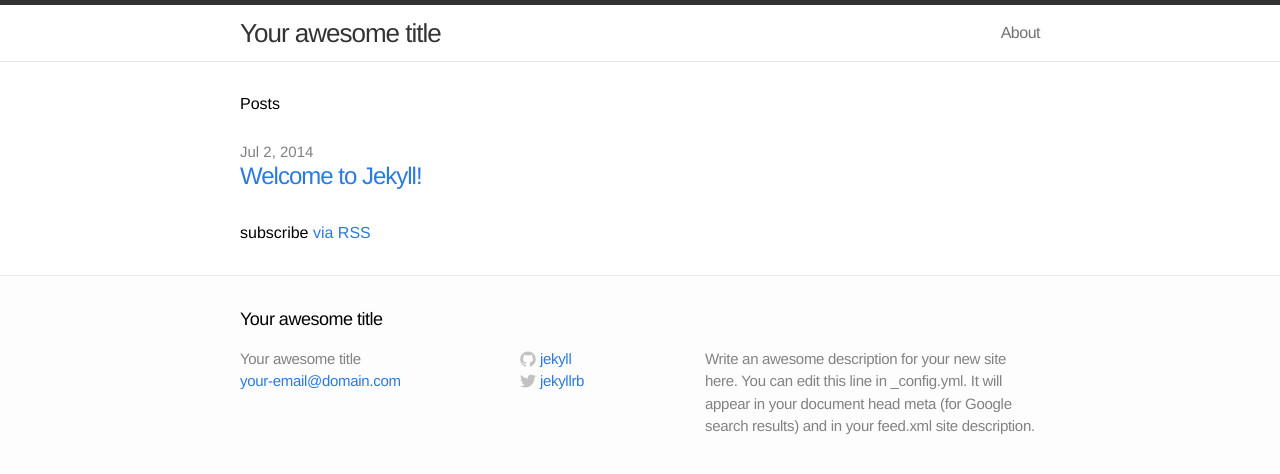
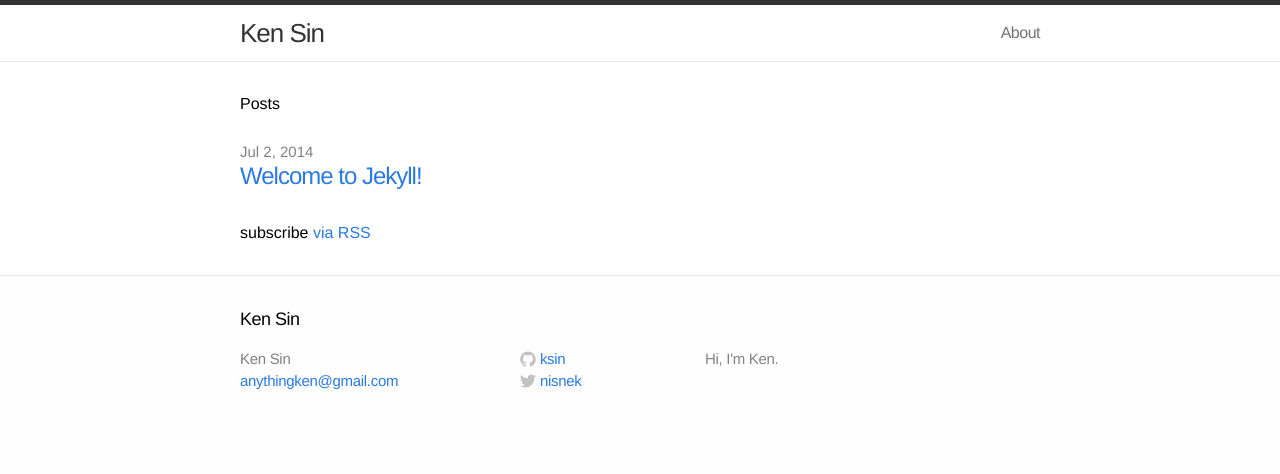
Before and after one commit to ksin/ksin.github.io, a Jekyll site: the page built from index.html, in a window 1280 px wide. Shown: the top 474 px of the page. Built offline with Jekyll 4.4.1, drawn with Linux system fonts in a browser that asks for light colours.

Commit message:
Edit config

```diff
--- a/_config.yml
+++ b/_config.yml
@@ -1,11 +1,11 @@
 # Site settings
-title: Your awesome title
-email: your-email@domain.com
-description: "Write an awesome description for your new site here. You can edit this line in _config.yml. It will appear in your document head meta (for Google search results) and in your feed.xml site description."
+title: Ken Sin
+email: anythingken@gmail.com
+description: "Hi, I'm Ken."
 baseurl: ""
 url: "http://yourdomain.com"
-twitter_username: jekyllrb
-github_username:  jekyll
+twitter_username: nisnek
+github_username:  ksin
 
 # Build settings
 markdown: kramdown
```
